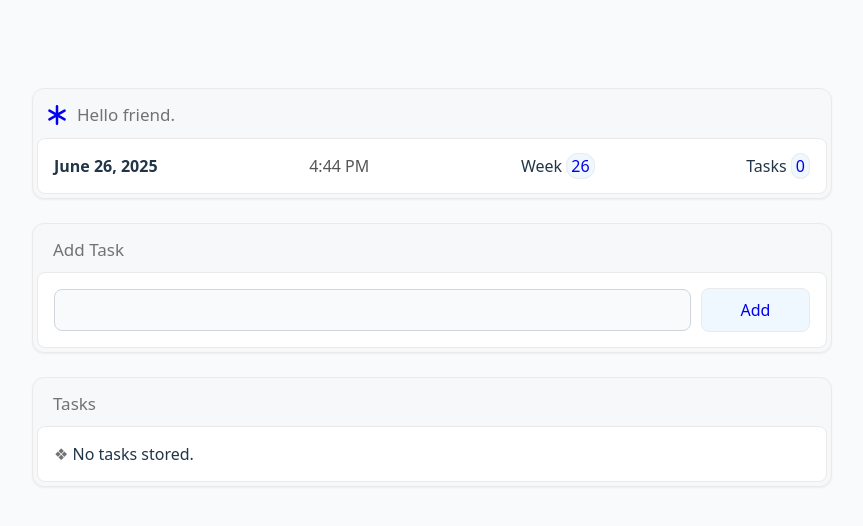
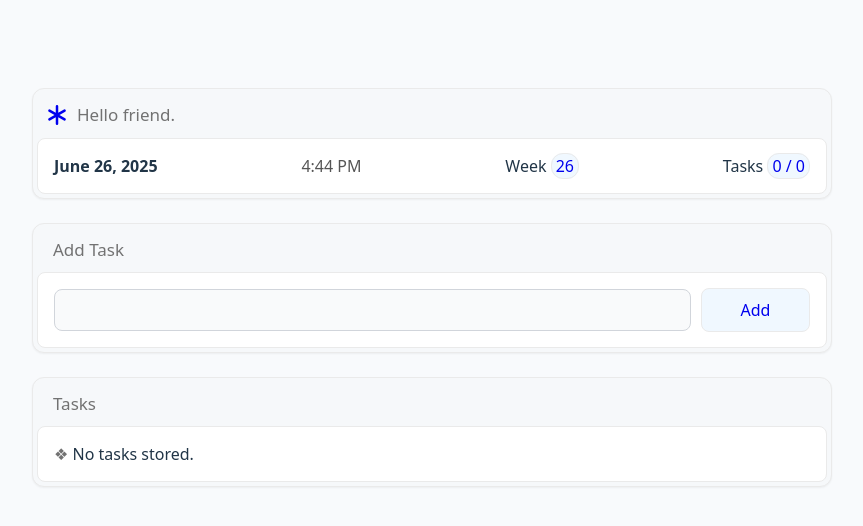
Before and after one commit to kewishfagoe/new-tab-page, a Vue app: page / in a window 1280 px wide. Shown: the top 526 px of the page, without its empty margins (208-1071 px from the left). Built offline with nearby package versions, Linux system fonts and the light colour scheme.

Commit message:
Added: totalTasksCompleted computed data

```diff
--- a/src/App.vue
+++ b/src/App.vue
@@ -1,5 +1,5 @@
 <script setup lang="ts">
-import { ref, onMounted, watch } from 'vue'
+import { ref, onMounted, watch, computed } from 'vue'
 
 import HelloUser from './components/HelloUser.vue'
 import AddTaskForm from './components/AddTaskForm.vue'
@@ -7,6 +7,10 @@ import type { Task } from './types'
 import TasksList from './components/TasksList.vue'
 
 const tasks = ref<Task[]>([])
+
+const totalTasksCompleted = computed(() => {
+   return tasks.value.filter(task => task.done).length || 0;
+})
 
 function addTask(newTask: string) {
     tasks.value.push({
@@ -58,10 +62,9 @@ watch(tasks, (newVal: Task[]) => {
     </a>
   </div> -->
   <main>
-        <HelloUser :number-of-tasks="tasks.length"/>
+        <HelloUser :number-of-tasks="tasks.length" :total-tasks-completed="totalTasksCompleted" />
         <AddTaskForm @add-task="addTask" />
         <TasksList :tasks="tasks" @delete-task="deleteTask" @complete-task="completeTask" />
-        <p>{{ totalTasksCompleted }}</p>
         <!-- <Card>
             <template v-slot:heading>
                 <h2>Placeholder heading!</h2>
--- a/src/components/HelloUser.vue
+++ b/src/components/HelloUser.vue
@@ -3,6 +3,7 @@ import { ref, onMounted, onUnmounted, computed } from 'vue'
 
 const props = defineProps<{
     numberOfTasks?: number
+    totalTasksCompleted: number
 }>()
 
 import Card from '../layouts/Card.vue'
@@ -103,7 +104,7 @@ onUnmounted(() => {
                 <div class="date">{{ formattedDate }}</div>
                 <div class="time">{{ formattedTime }}</div>
                 <div class="week">Week <span class="val">{{ weekNumber }}</span></div>
-                <div>Tasks <span class="val">{{ props.numberOfTasks ? props.numberOfTasks : 0 }}</span></div>
+                <div>Tasks <span class="val">{{ props.totalTasksCompleted ? props.totalTasksCompleted : 0 }} / {{ props.numberOfTasks ? props.numberOfTasks : 0 }}</span></div>
             </div>
         </template>
     </Card>
```
